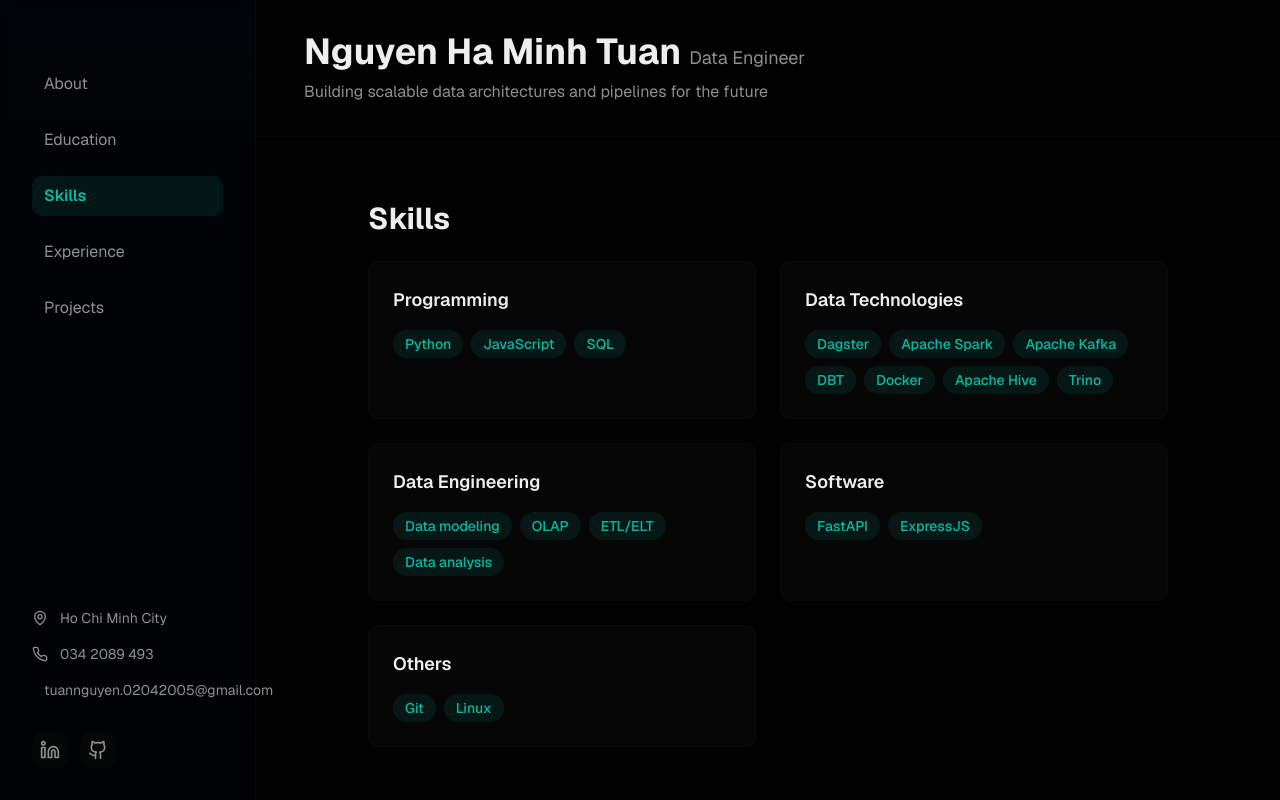
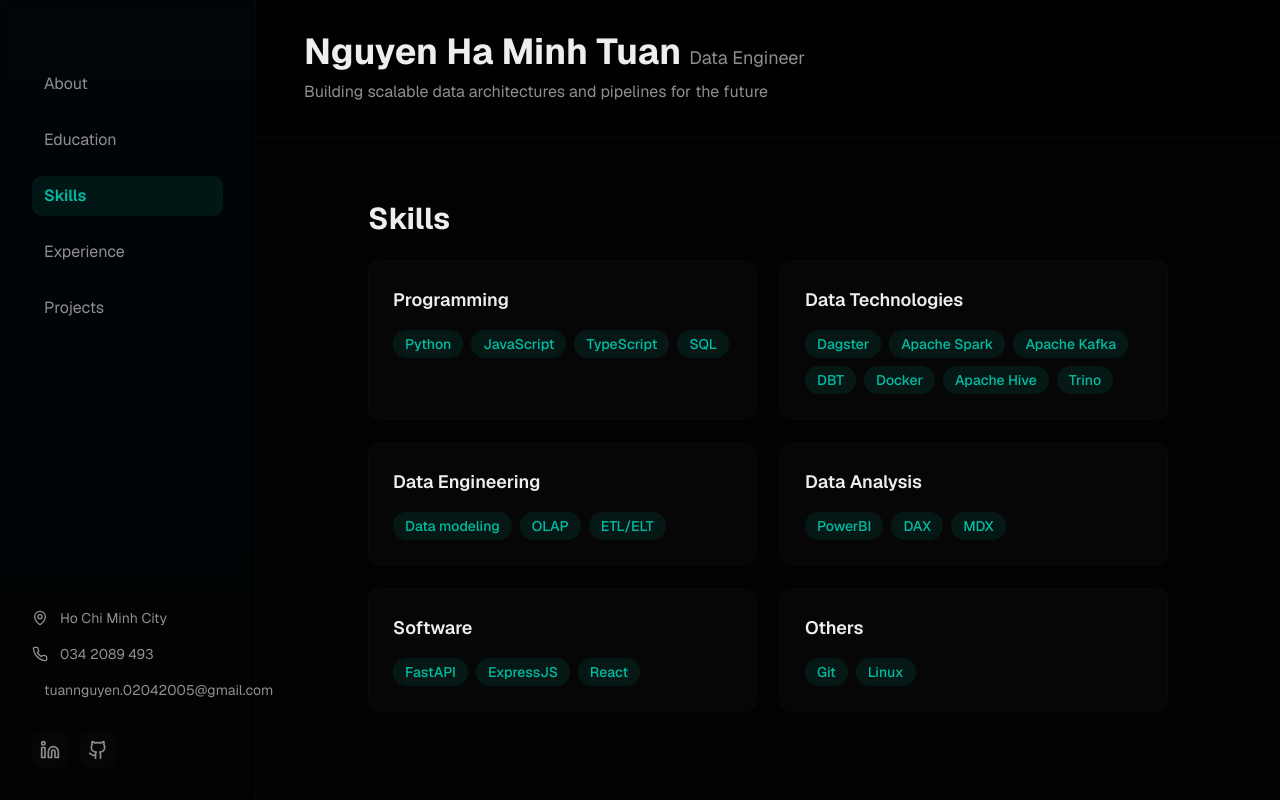
Before and after one commit to MinhTuan2405/MinhTuan2405, a Next.js app: page / in a window 1280 px wide. Both pictures are taken after a click on the button "Skills". Shown: the top 800 px of the page. Built offline with nearby package versions, Linux system fonts and the light colour scheme.

Commit message:
Update CVSkills component with new skills categories
Added TypeScript to Programming skills and React to Software skills. Introduced a new category for Data Analysis with relevant skills.

```diff
--- a/components/cv-skills.tsx
+++ b/components/cv-skills.tsx
@@ -6,7 +6,7 @@ export default function CVSkills() {
   const skillCategories = [
     {
       title: "Programming",
-      skills: ["Python", "JavaScript", "SQL"],
+      skills: ["Python", "JavaScript", "TypeScript", "SQL"],
     },
     {
       title: "Data Technologies",
@@ -14,11 +14,15 @@ export default function CVSkills() {
     },
     {
       title: "Data Engineering",
-      skills: ["Data modeling", "OLAP", "ETL/ELT", "Data analysis"],
+      skills: ["Data modeling", "OLAP", "ETL/ELT"],
+    },
+    {
+      title: "Data Analysis",
+      skills: ["PowerBI", "DAX", "MDX"],
     },
     {
       title: "Software",
-      skills: ["FastAPI", "ExpressJS"],
+      skills: ["FastAPI", "ExpressJS", "React"],
     },
     {
       title: "Others",
```
